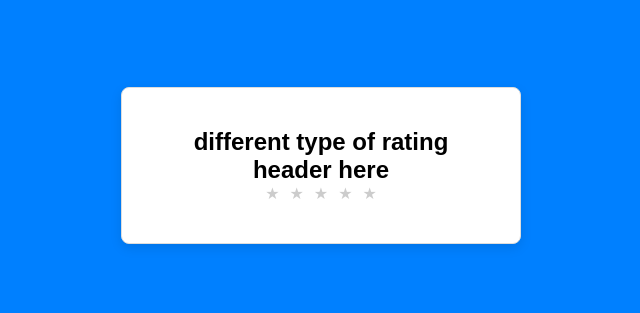
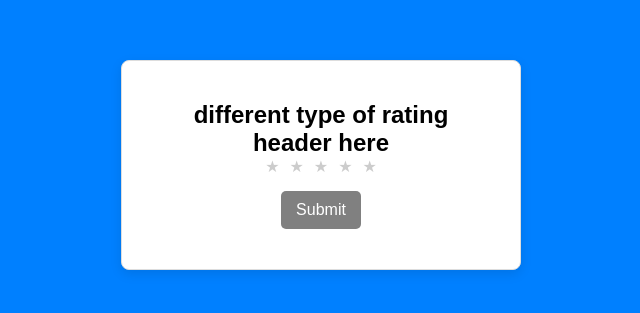
Before and after one commit to junhyungson/rating-ui, a React (Vite) app: page / in a window 1280 px wide. Shown: the part 235-548 px from the top of the page, without its empty margins (319-959 px from the left). Built offline with nearby package versions, Linux system fonts and the light colour scheme.

Commit message:
finish close modal logic

```diff
--- a/src/components/Rating.jsx
+++ b/src/components/Rating.jsx
@@ -14,7 +14,18 @@
 }) => {
   const [rating, setRating] = useState(0);
   const [hover, setHover] = useState(0);
+  const [submitted, setSubmitted] = useState(false);
   const stars = Array.from({ length: 5 }, (_, i) => i + 1);
+  const handleSubmit = () => {
+    if (rating > 0) {
+      // only set when there is a rating then show modal
+      setSubmitted(true);
+    }
+  };
+  const closeModal = () => {
+    setSubmitted(false);
+    setRating(0); // reset rating
+  };
 
   return (
     <div className="rating-container">
@@ -36,6 +47,26 @@
           <p className="feedback">{feedbackMessages[rating - 1]}</p>
         )}
       </div>
+      <button
+        className="submit-btn"
+        onClick={handleSubmit}
+        disabled={rating === 0}
+      >
+        Submit
+      </button>
+      {submitted && (
+        <div className="modal-overlay">
+          <div className="modal">
+            <h2>Thank you</h2>
+            <p>
+              You rated us {rating} star({rating > 1 ? "s" : ""}){" "}
+            </p>
+            <button className="close-btn" onClick={closeModal}>
+              Close
+            </button>
+          </div>
+        </div>
+      )}
     </div>
   );
 };
```
